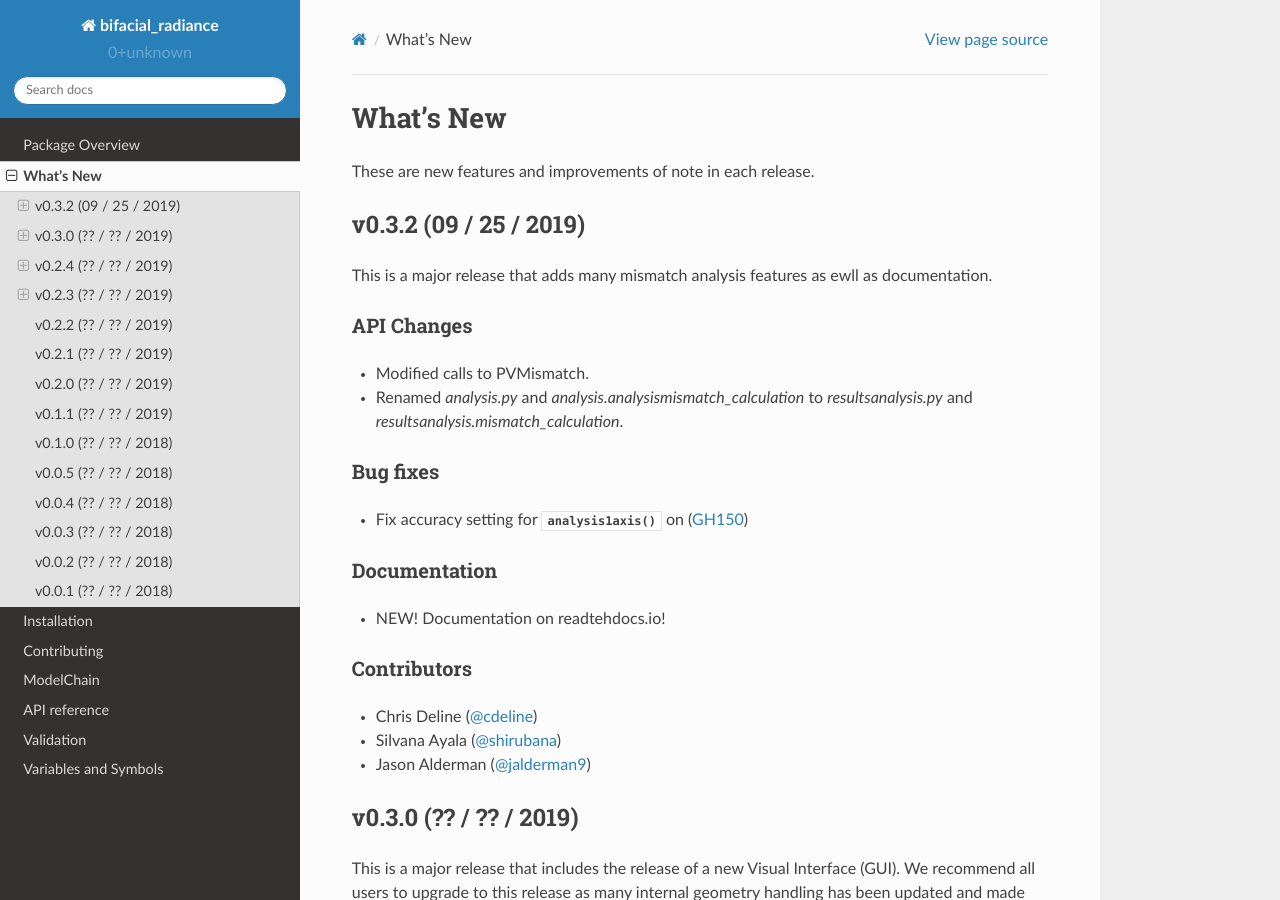
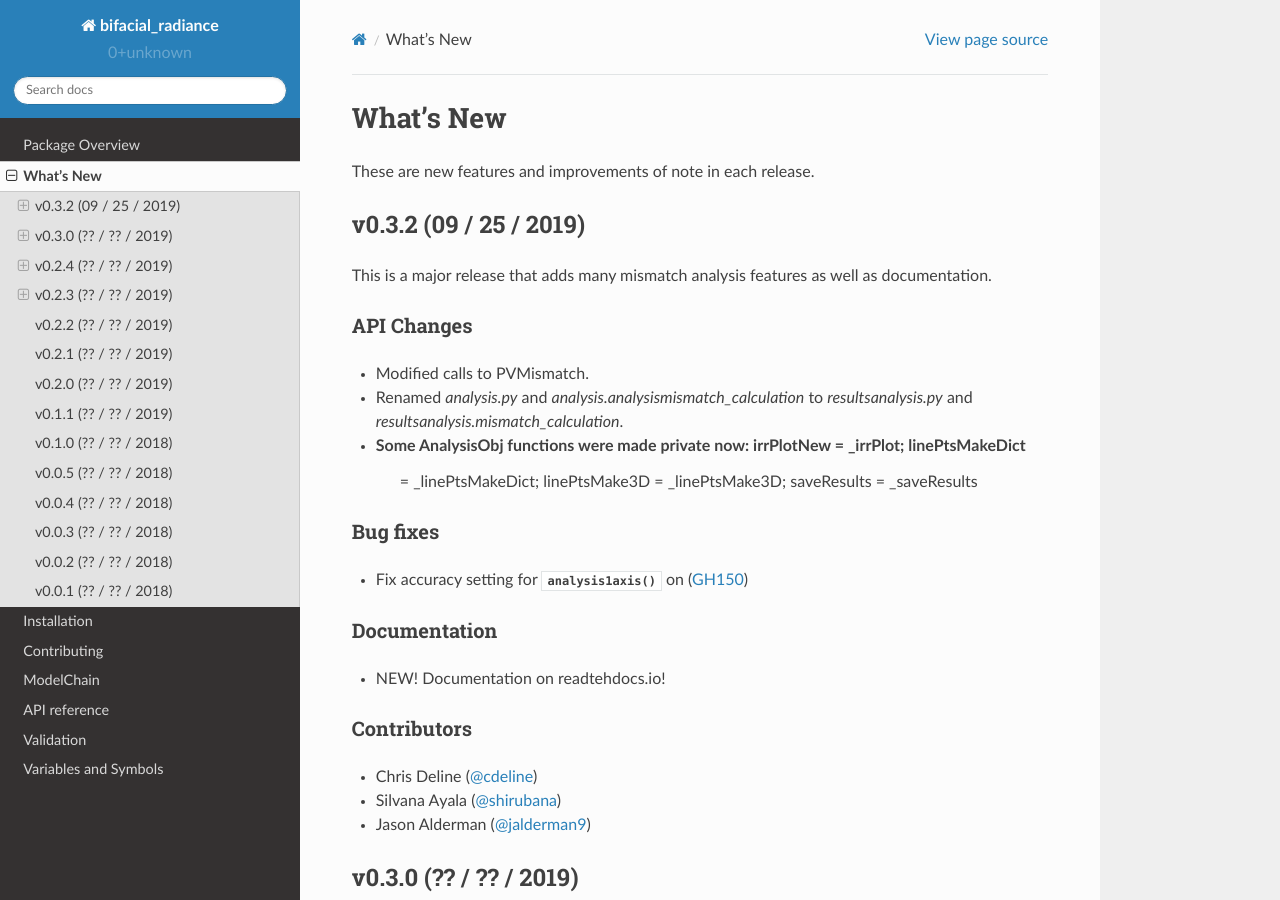
Before and after one commit to NREL/bifacial_radiance, a Sphinx documentation site: the page built from docs/sphinx/source/whatsnew.rst, in a window 1280 px wide and 900 px high. Built offline with Sphinx 7.4.7 and the Read the Docs theme 2.0.0, drawn with Linux system fonts in a browser that asks for light colours.

Commit message:
make private functions in AnalysisObj

```diff
--- a/docs/sphinx/source/manualapi.rst
+++ b/docs/sphinx/source/manualapi.rst
@@ -103,7 +103,6 @@ Methods for irradiance calculations
    AnalysisObj.moduleAnalysis
    AnalysisObj.analysis
    RadianceObj.analysis1axis
-   AnalysisObj.saveResults
 
 Mismatch
 --------
@@ -143,7 +142,6 @@ Functions for visualizing iirradiance results
 .. autosummary::
    :toctree: generated/
 
-   AnalysisObj.irrPlotNew
    AnalysisObj.makeFalseColor
    AnalysisObj.makeImage
    SceneObj.showScene
--- a/docs/sphinx/source/whatsnew/v0.3.2.rst
+++ b/docs/sphinx/source/whatsnew/v0.3.2.rst
@@ -3,13 +3,15 @@
 v0.3.2 (09 / 25 / 2019)
 ------------------------
 
-This is a major release that adds many mismatch analysis features as ewll as documentation.
+This is a major release that adds many mismatch analysis features as well as documentation.
 
 API Changes
 ~~~~~~~~~~~
 * Modified calls to PVMismatch.
 * Renamed `analysis.py` and `analysis.analysismismatch_calculation`
   to `resultsanalysis.py` and `resultsanalysis.mismatch_calculation`.
+* Some AnalysisObj functions were made private now: irrPlotNew = _irrPlot;  linePtsMakeDict
+   = _linePtsMakeDict;  linePtsMake3D = _linePtsMake3D;  saveResults = _saveResults
 
 Bug fixes
 ~~~~~~~~~
```
Also changed, not shown: 2 other files.
